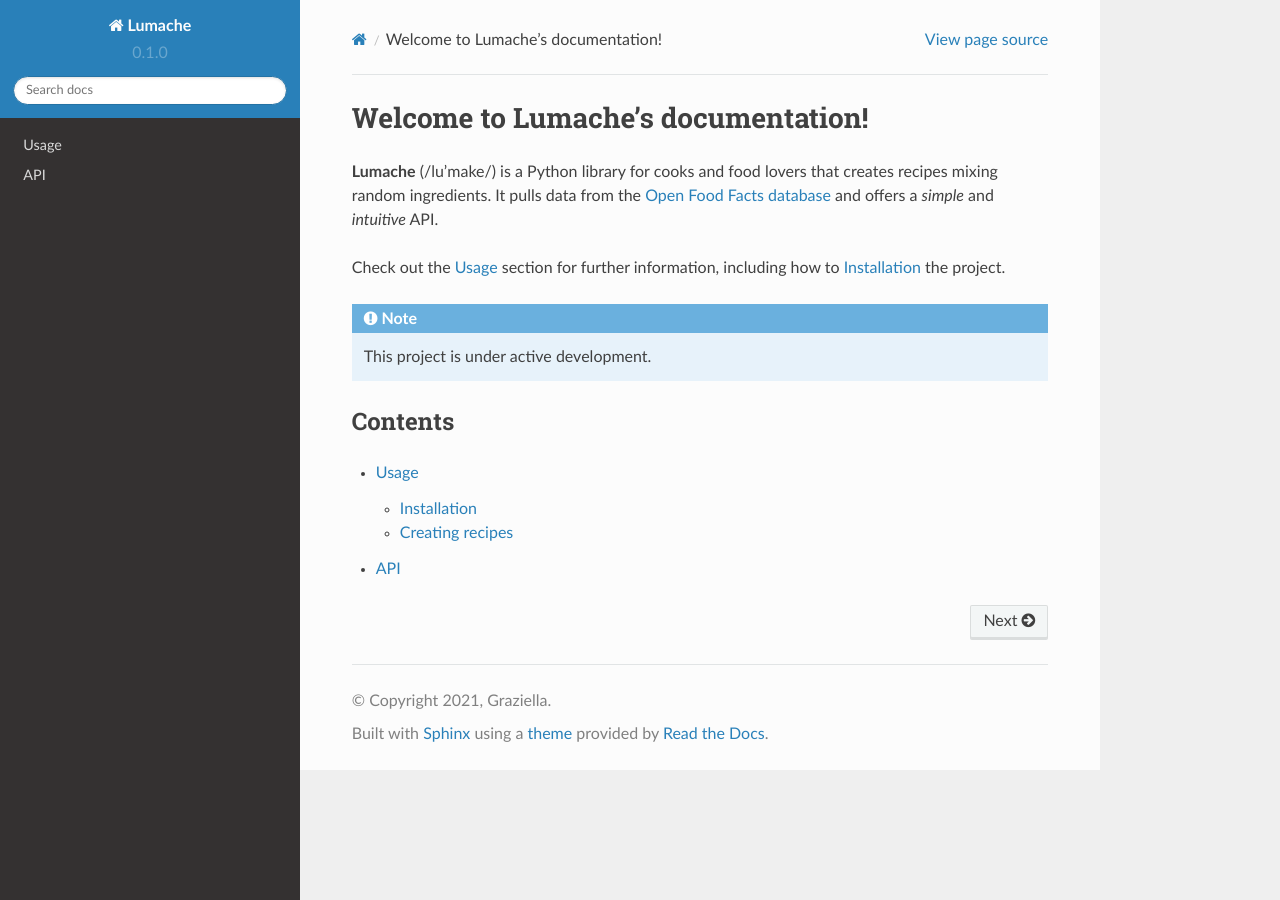
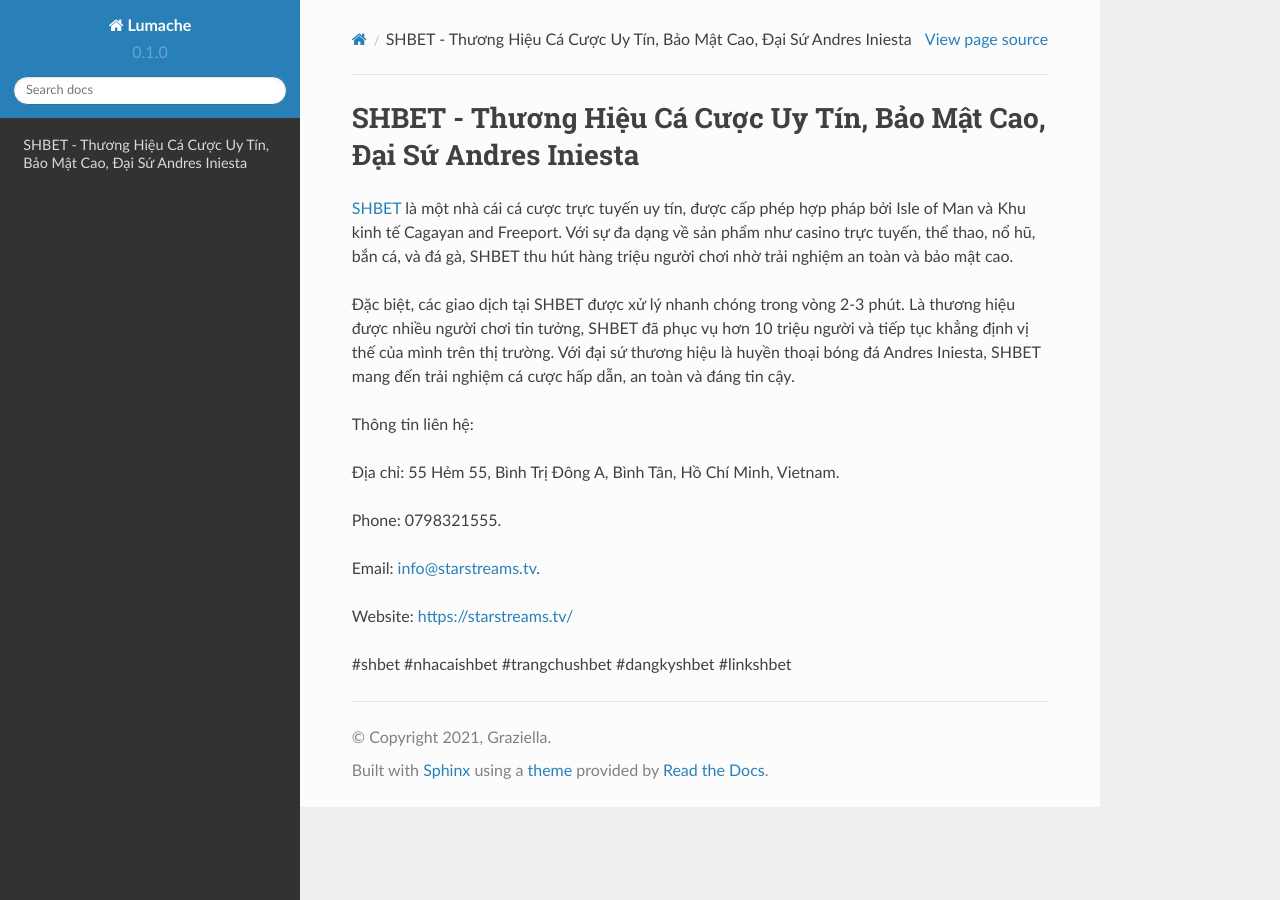
Before and after one commit to luongchanvien962/starstreamstv, a Sphinx documentation site: the page built from docs/source/index.rst, in a window 1280 px wide. Built offline with Sphinx 7.4.7 and the Read the Docs theme 2.0.0, drawn with Linux system fonts in a browser that asks for light colours.

Commit message:
Update index.rst

```diff
--- a/docs/source/index.rst
+++ b/docs/source/index.rst
@@ -1,22 +1,18 @@
-Welcome to Lumache's documentation!
+SHBET - Thương Hiệu Cá Cược Uy Tín, Bảo Mật Cao, Đại Sứ Andres Iniesta
 ===================================
 
-**Lumache** (/lu'make/) is a Python library for cooks and food lovers
-that creates recipes mixing random ingredients.
-It pulls data from the `Open Food Facts database <https://world.openfoodfacts.org/>`_
-and offers a *simple* and *intuitive* API.
+`SHBET <https://starstreams.tv/>`_ là một nhà cái cá cược trực tuyến uy tín, được cấp phép hợp pháp bởi Isle of Man và Khu kinh tế Cagayan and Freeport. Với sự đa dạng về sản phẩm như casino trực tuyến, thể thao, nổ hũ, bắn cá, và đá gà, SHBET thu hút hàng triệu người chơi nhờ trải nghiệm an toàn và bảo mật cao.
 
-Check out the :doc:`usage` section for further information, including
-how to :ref:`installation` the project.
+Đặc biệt, các giao dịch tại SHBET được xử lý nhanh chóng trong vòng 2-3 phút. Là thương hiệu được nhiều người chơi tin tưởng, SHBET đã phục vụ hơn 10 triệu người và tiếp tục khẳng định vị thế của mình trên thị trường. Với đại sứ thương hiệu là huyền thoại bóng đá Andres Iniesta, SHBET mang đến trải nghiệm cá cược hấp dẫn, an toàn và đáng tin cậy.
 
-.. note::
+Thông tin liên hệ:
 
-   This project is under active development.
+Địa chỉ: 55 Hẻm 55, Bình Trị Đông A, Bình Tân, Hồ Chí Minh, Vietnam.
 
-Contents
---------
+Phone: 0798321555.
 
-.. toctree::
+Email: info@starstreams.tv.
 
-   usage
-   api
+Website: https://starstreams.tv/
+
+#shbet #nhacaishbet #trangchushbet #dangkyshbet #linkshbet
```
